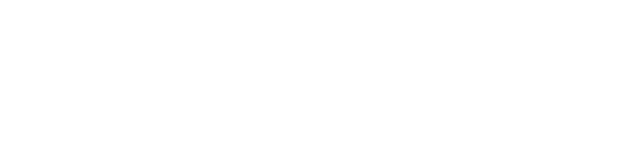
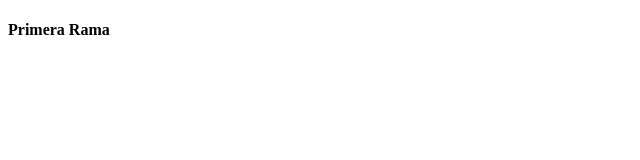
Before and after one commit to programaclases/repaso, a plain HTML site: page index.html in a window 1280 px wide. Shown: the whole page, without its empty margins (0-640 px from the left). Drawn offline with Linux system fonts and the light colour scheme.

Commit message:
Primer cambio de la primera rama

```diff
--- a/index.html
+++ b/index.html
@@ -7,6 +7,6 @@
     <title>Repaso github</title>
 </head>
 <body>
-
+    <h4>Primera Rama</h4>
 </body>
 </html>
```
